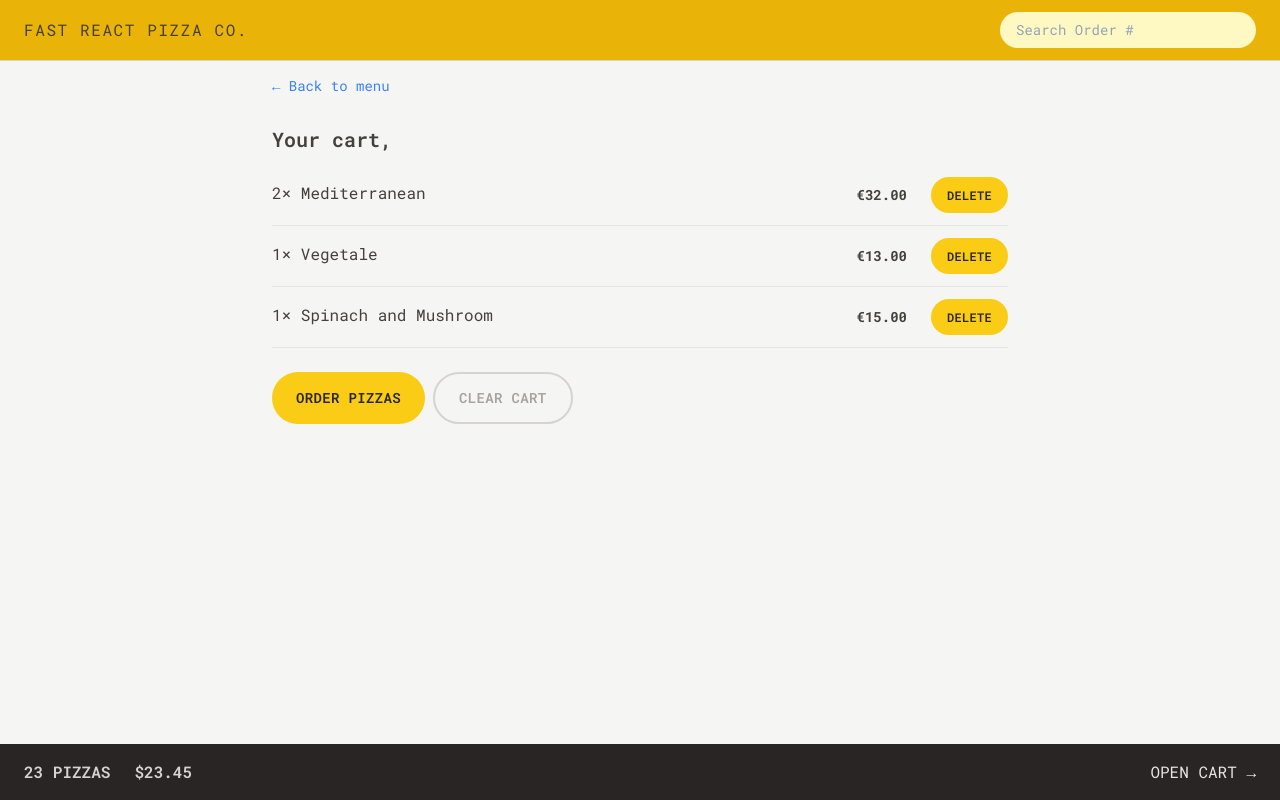
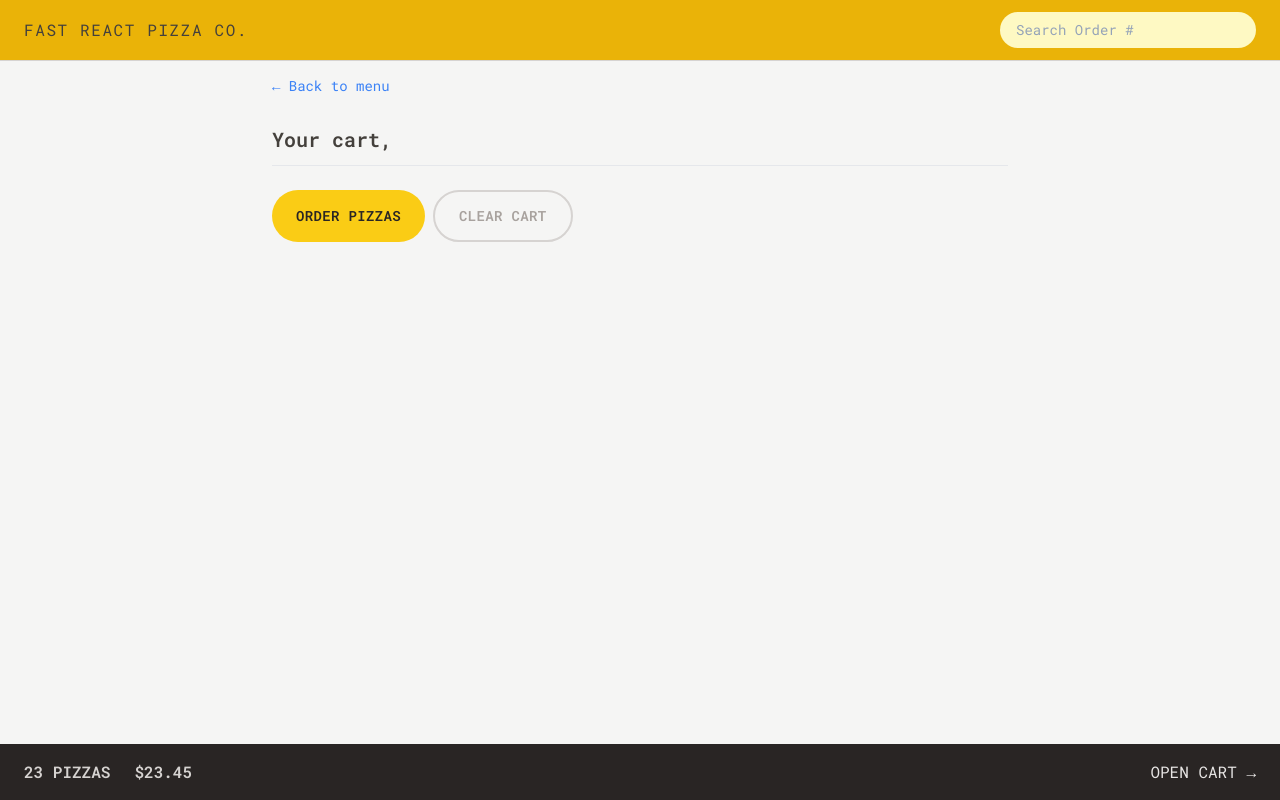
Before and after one commit to meharsulaiman/react-fast-pizza, a React (Vite) app: page /cart in a window 1280 px wide. Built offline with nearby package versions, Linux system fonts and the light colour scheme.

Commit message:
add to cart

```diff
--- a/src/features/cart/Cart.jsx
+++ b/src/features/cart/Cart.jsx
@@ -1,37 +1,12 @@
-import { Link } from "react-router-dom";
 import LinkButton from "../../ui/LinkButton";
 import Button from "../../ui/Button";
 import CartItem from "./CartItem";
 import { useSelector } from "react-redux";
 
-const fakeCart = [
-  {
-    pizzaId: 12,
-    name: "Mediterranean",
-    quantity: 2,
-    unitPrice: 16,
-    totalPrice: 32,
-  },
-  {
-    pizzaId: 6,
-    name: "Vegetale",
-    quantity: 1,
-    unitPrice: 13,
-    totalPrice: 13,
-  },
-  {
-    pizzaId: 11,
-    name: "Spinach and Mushroom",
-    quantity: 1,
-    unitPrice: 15,
-    totalPrice: 15,
-  },
-];
-
 function Cart() {
   const { username } = useSelector((state) => state.user);
 
-  const cart = fakeCart;
+  const { cart } = useSelector((state) => state.cart);
 
   return (
     <div className="px-4 py-3">
--- a/src/features/cart/cartSlice.js
+++ b/src/features/cart/cartSlice.js
@@ -1,15 +1,7 @@
 import { createSlice } from "@reduxjs/toolkit";
 
 const initialState = {
-  cart: [
-    {
-      pizzaId: 90,
-      name: "Pizza",
-      quantity: 12,
-      unitPrice: 10,
-      totalPrice: 120,
-    },
-  ],
+  cart: [],
 };
 
 const cartSlice = createSlice({
--- a/src/features/menu/MenuItem.jsx
+++ b/src/features/menu/MenuItem.jsx
@@ -1,8 +1,23 @@
 import { formatCurrency } from "../../utils/helpers";
 import Button from "../../ui/Button";
+import { useDispatch } from "react-redux";
+import { addItem } from "../cart/cartSlice";
 
 function MenuItem({ pizza }) {
-  const { name, unitPrice, ingredients, soldOut, imageUrl } = pizza;
+  const { id, name, unitPrice, ingredients, soldOut, imageUrl } = pizza;
+  const dispatch = useDispatch();
+
+  function handleAddToCart() {
+    const newItem = {
+      pizzaId: id,
+      name,
+      quantity: 1,
+      unitPrice,
+      totalPrice: unitPrice * 1,
+    };
+
+    dispatch(addItem(newItem));
+  }
 
   return (
     <li className="flex gap-4 py-2">
@@ -24,7 +39,11 @@ function MenuItem({ pizza }) {
               Sold out
             </p>
           )}
-          <Button type="small">Add to cart</Button>
+          {!soldOut && (
+            <Button type="small" onClick={handleAddToCart}>
+              Add to cart
+            </Button>
+          )}
         </div>
       </div>
     </li>
--- a/src/ui/Button.jsx
+++ b/src/ui/Button.jsx
@@ -1,7 +1,7 @@
 import React from "react";
 import { Link } from "react-router-dom";
 
-export default function Button({ children, disabled, to, type }) {
+export default function Button({ children, disabled, to, type, onClick }) {
   const base =
     "inline-block text-sm rounded-full bg-yellow-400 font-semibold uppercase tracking-wide text-stone-800 transition-colors duration-300 hover:bg-yellow-300 focus:outline-none focus:ring focus:ring-yellow-300 focus:ring-offset-2 active:translate-y-[1px] disabled:cursor-not-allowed";
 
@@ -18,6 +18,14 @@ export default function Button({ children, disabled, to, type }) {
         {children}
       </Link>
     );
+
+  if (onClick)
+    return (
+      <button onClick={onClick} className={styles[type]} disabled={disabled}>
+        {children}
+      </button>
+    );
+
   return (
     <button className={styles[type]} disabled={disabled}>
       {children}
```
